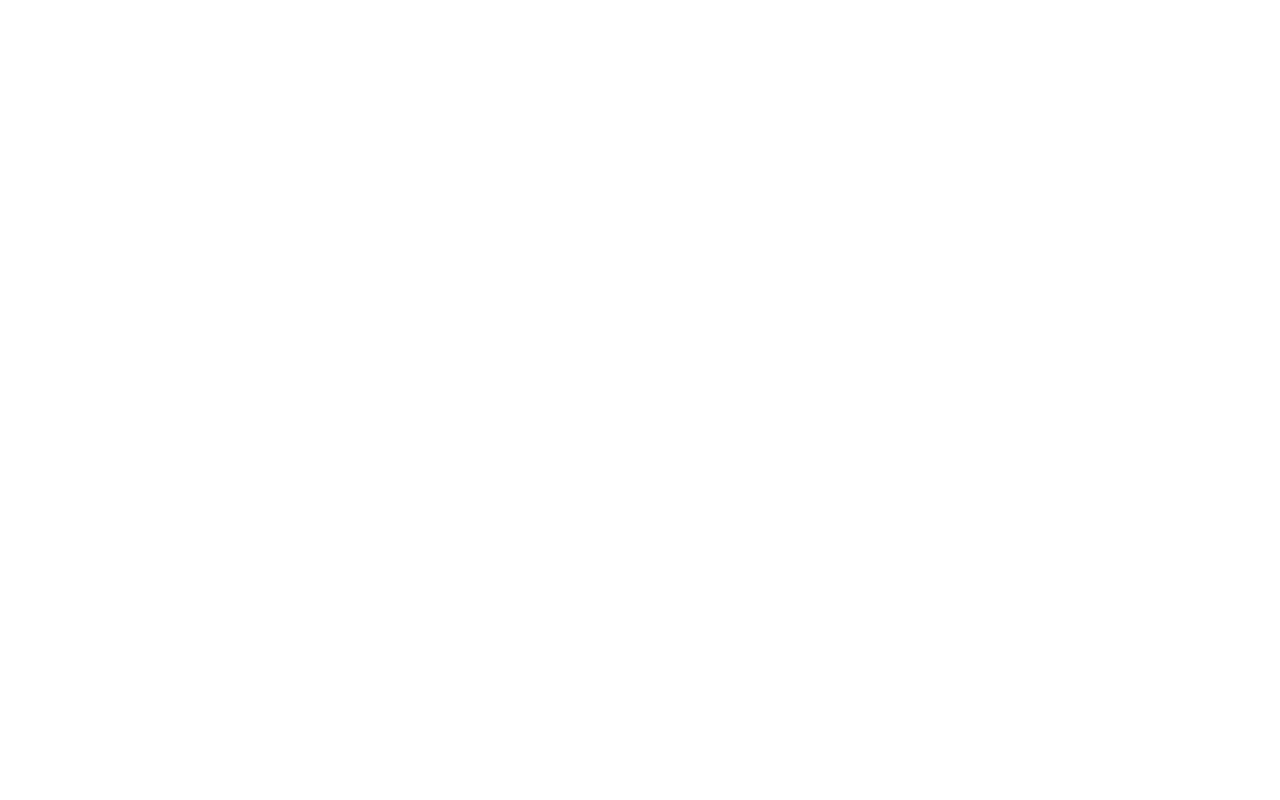
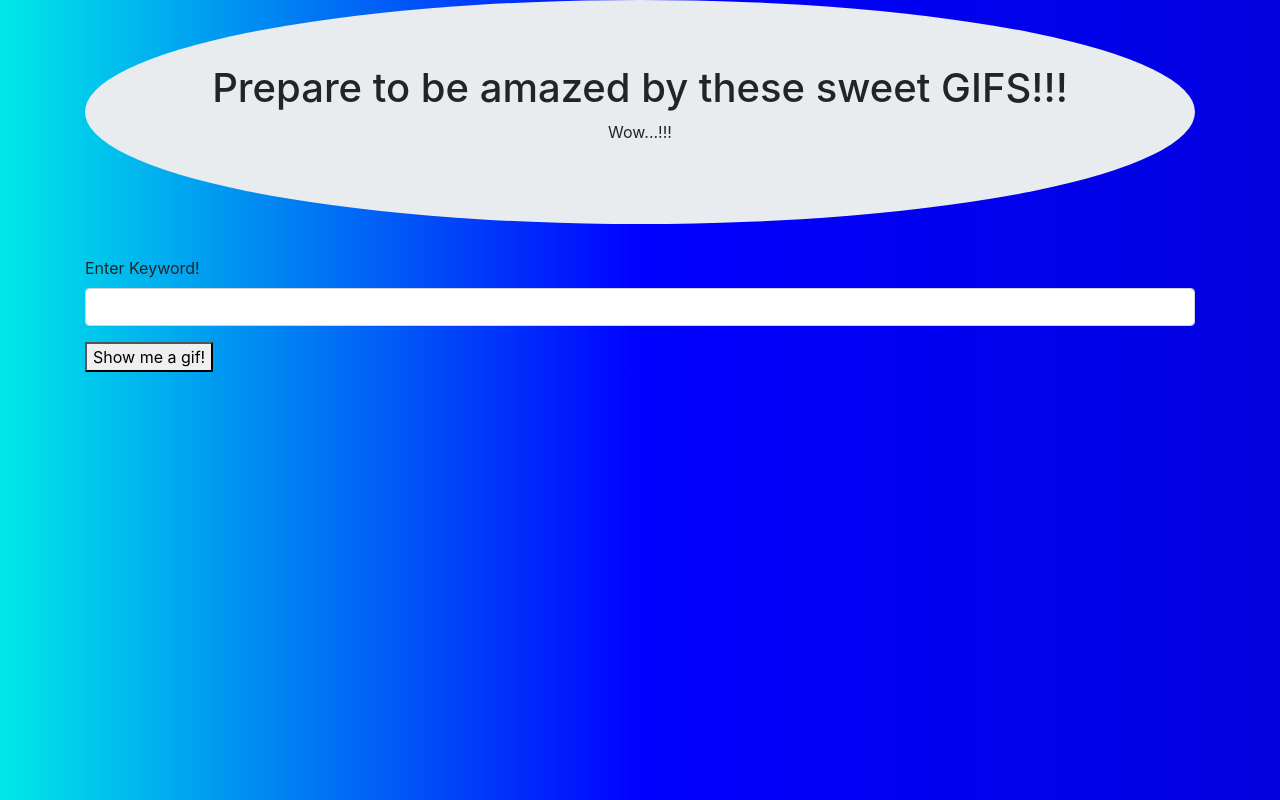
Before and after one commit to MaxwellMeyer/giphy-api, a website built with webpack: page src/index.html in a window 1280 px wide. Built offline with nearby package versions, Linux system fonts and the light colour scheme.

```diff
--- a/src/css/styles.css
+++ b/src/css/styles.css
@@ -0,0 +1,13 @@
+* {
+  box-sizing: border-box;
+}
+body {
+  background: linear-gradient(to right, rgb(0, 233, 233), blue, rgb(2, 2, 223));
+}
+.jumbotron {
+  text-align: center;
+  border-radius: 50%;
+}
+.show {
+  display: none;
+}
--- a/src/index.html
+++ b/src/index.html
@@ -8,6 +8,20 @@
   <title>Document</title>
 </head>
 <body>
+  <div class="container">
+    <div class="jumbotron">
+      <h1>Prepare to be amazed by these sweet GIFS!!!</h1>
+      <p>Wow...!!!</p>
+    </div>
+    <div class="form-group">
+      <label for="keyword">Enter Keyword!</label>
+      <input type="text" class="form-control" id="keyword">
+    </div>
+    <div class="btns">
+      <button id="search" type="submit">Show me a gif!</button></button>
+    </div>
+    <div class="show"></div>
+  </div>
 
 </body>
 </html>
--- a/webpack.config.js
+++ b/webpack.config.js
@@ -18,8 +18,7 @@
     new HtmlWebpackPlugin({
       title: 'Template',
       template: './src/index.html',
-      inject: 'body',
-      favicon: './assets/images/favicon.ico'
+      inject: 'body'
     }),
     new Dotenv()
   ],
@@ -39,7 +38,7 @@
       },
 
       {
-        test:/\.html$/,
+        test: /\.html$/,
         use: [
           'html-loader'
         ]
```
Also changed, not shown: 2 other files.
